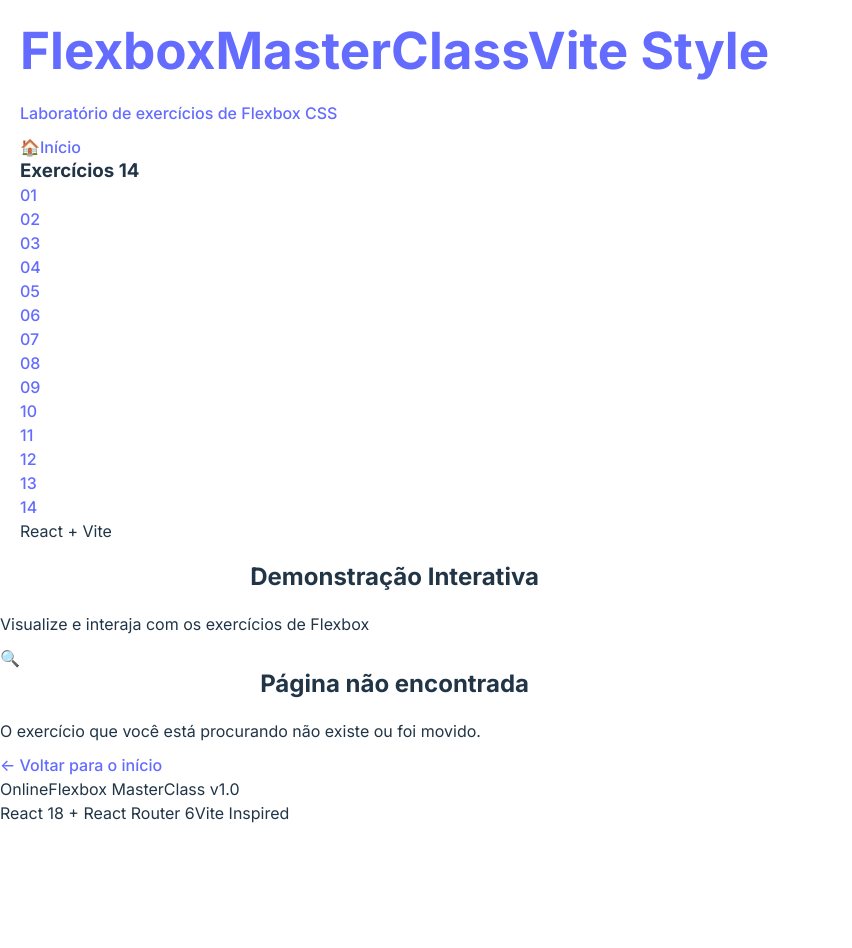
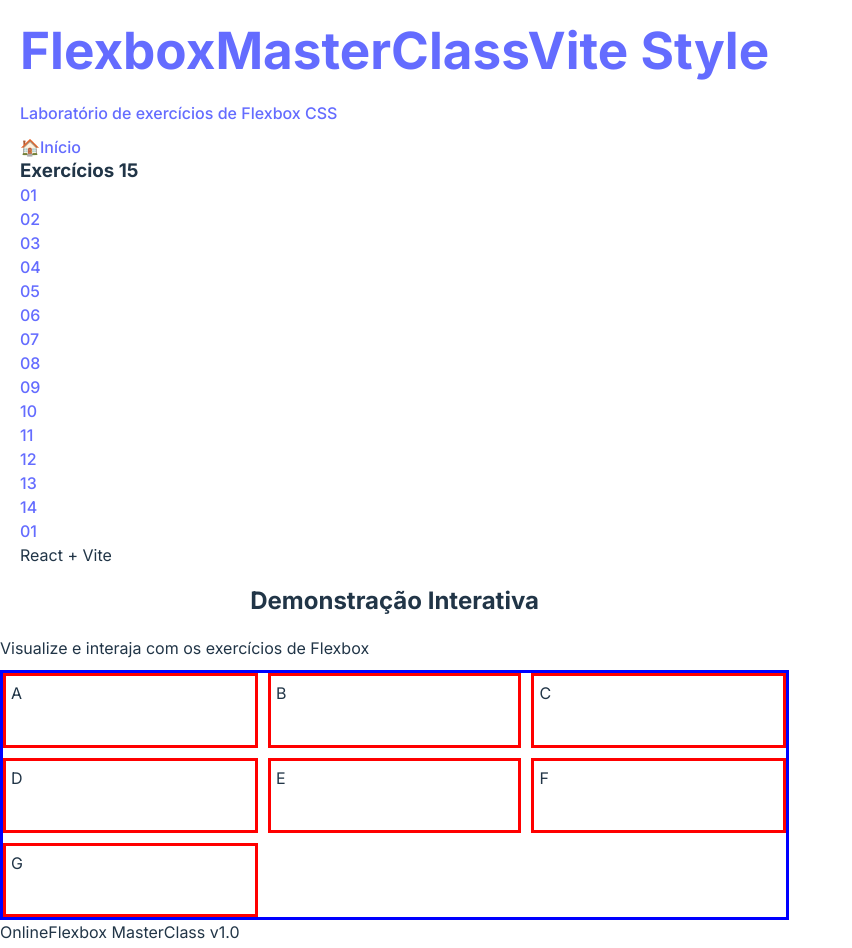
Before and after one commit to CAFE2l/HTML_CSS_MODULO5, a React (Vite) app in the folder curso-react/: page /grid01 in a window 1280 px wide. Shown: the top 948 px of the page, without its empty margins (0-852 px from the left). Before the commit the page ends 825 px from the top, so only its background shows below. Built offline with nearby package versions, Linux system fonts and the light colour scheme.

Commit message:
everything working now

```diff
--- a/curso-react/src/App.jsx
+++ b/curso-react/src/App.jsx
@@ -17,7 +17,7 @@ import Flex011 from './Exercicios/cap27/flex011/index';
 import Flex012 from './Exercicios/cap27/flex012/index';
 import Flex013 from './Exercicios/cap27/flex013/index';
 import Flex014 from './Exercicios/cap27/flex014/index';
-
+import Grid01 from './Exercicios/cap28/grid01/index';
 function App() {
   const navItems = [
     { path: '/ex01', label: '01', gradient: 'from-violet-500 to-purple-600' },
@@ -34,6 +34,7 @@ function App() {
     { path: '/ex012', label: '12', gradient: 'from-indigo-500 to-blue-600' },
     {path: '/ex013', label: '13', gradient: 'from-indigo-500 to-blue-600' },
     {path: '/ex014', label: '14', gradient: 'from-indigo-500 to-blue-600' },
+    {path: '/grid01', label: '01', gradient: 'from-indigo-500 to-blue-600' },
   ];
 
   return (
@@ -222,6 +223,7 @@ function App() {
                     <Route path="/ex012" element={<Flex012 />} />
                     <Route path="/ex013" element={<Flex013 />} />
                     <Route path="/ex014" element={<Flex014 />} />
+                    <Route path="/grid01" element={<Grid01 />} />
                     {/* 404 PAGE */}
                     <Route path="*" element={
                       <div className="text-center py-20">
--- a/curso-react/src/Exercicios/cap28/grid01/index.jsx
+++ b/curso-react/src/Exercicios/cap28/grid01/index.jsx
@@ -4,8 +4,8 @@ export default function  Flex002() {
 
 
   return (
-    <body>
-      <div className="contaier">
+
+      <div className="container">
         <div className="item">A</div>
         <div className="item">B</div>
         <div className="item">C</div>
@@ -15,6 +15,6 @@ export default function  Flex002() {
         <div className="item">G</div>
       </div>
 
-    </body>
+
   );
 }
```
